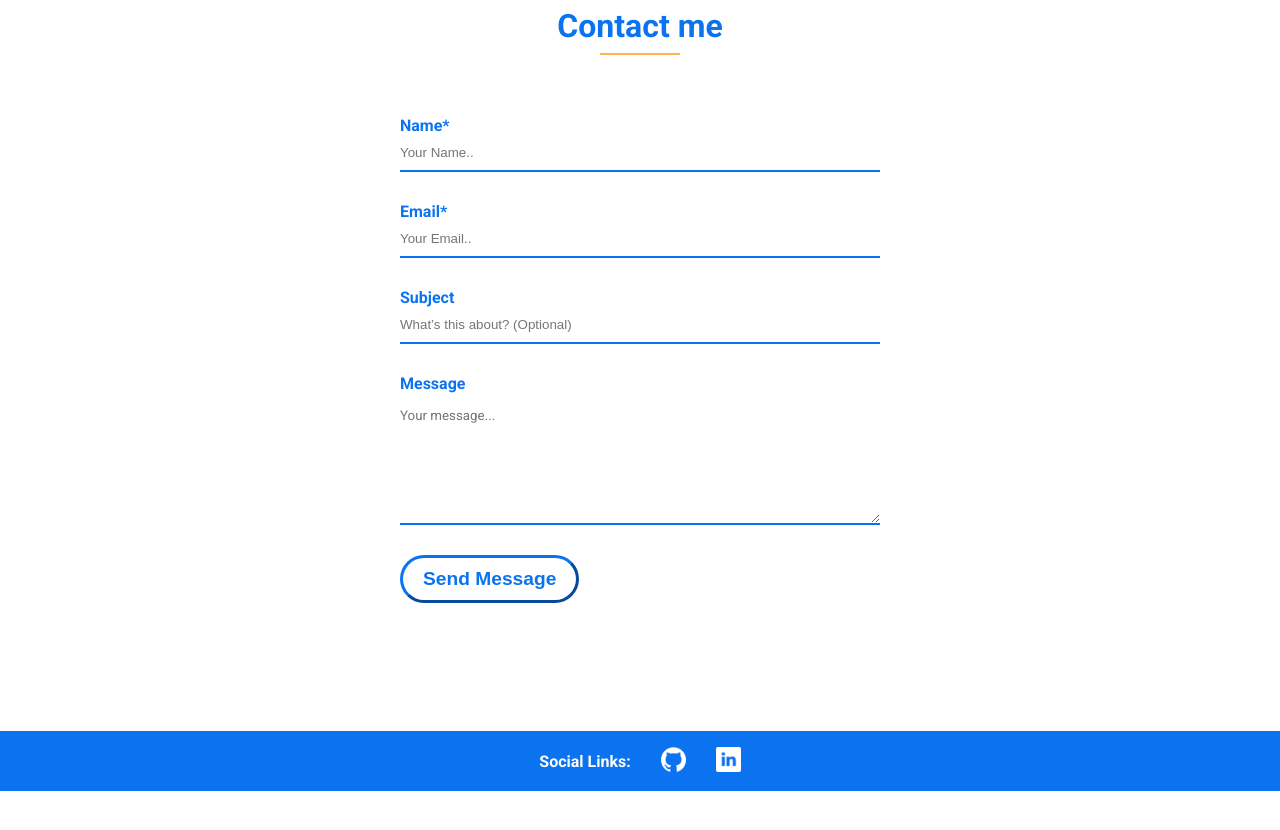
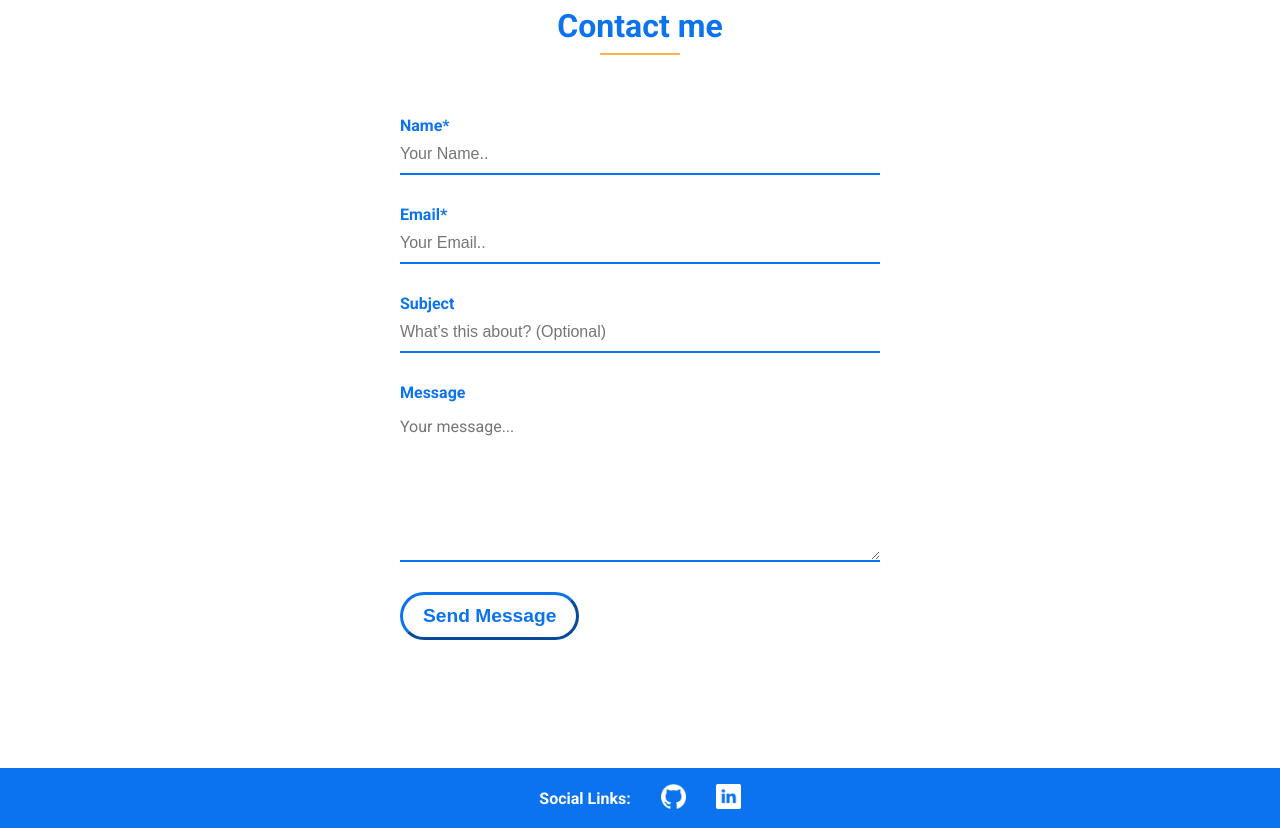
Before and after one commit to ujaved007/portfolio-website, a React (Create React App) app: page / in a window 1280 px wide. Shown: the part 2900-3730 px from the top of the page. Before the commit the page ends 3693 px from the top, so only its background shows below. Built offline with nearby package versions, Linux system fonts and the light colour scheme.

Commit message:
Fix form input font colors

```diff
--- a/src/index.css
+++ b/src/index.css
@@ -323,6 +323,8 @@ a {
 .input-field {
 	width: 30rem;
 	border-width: 0 0 2px 0;
+	color: var(--color-primary);
+	font-size: 1rem;
 	border-bottom-color: var(--color-primary);
 	background-color: var(--background-color);
 	padding: 10px 0 10px 0;
```
